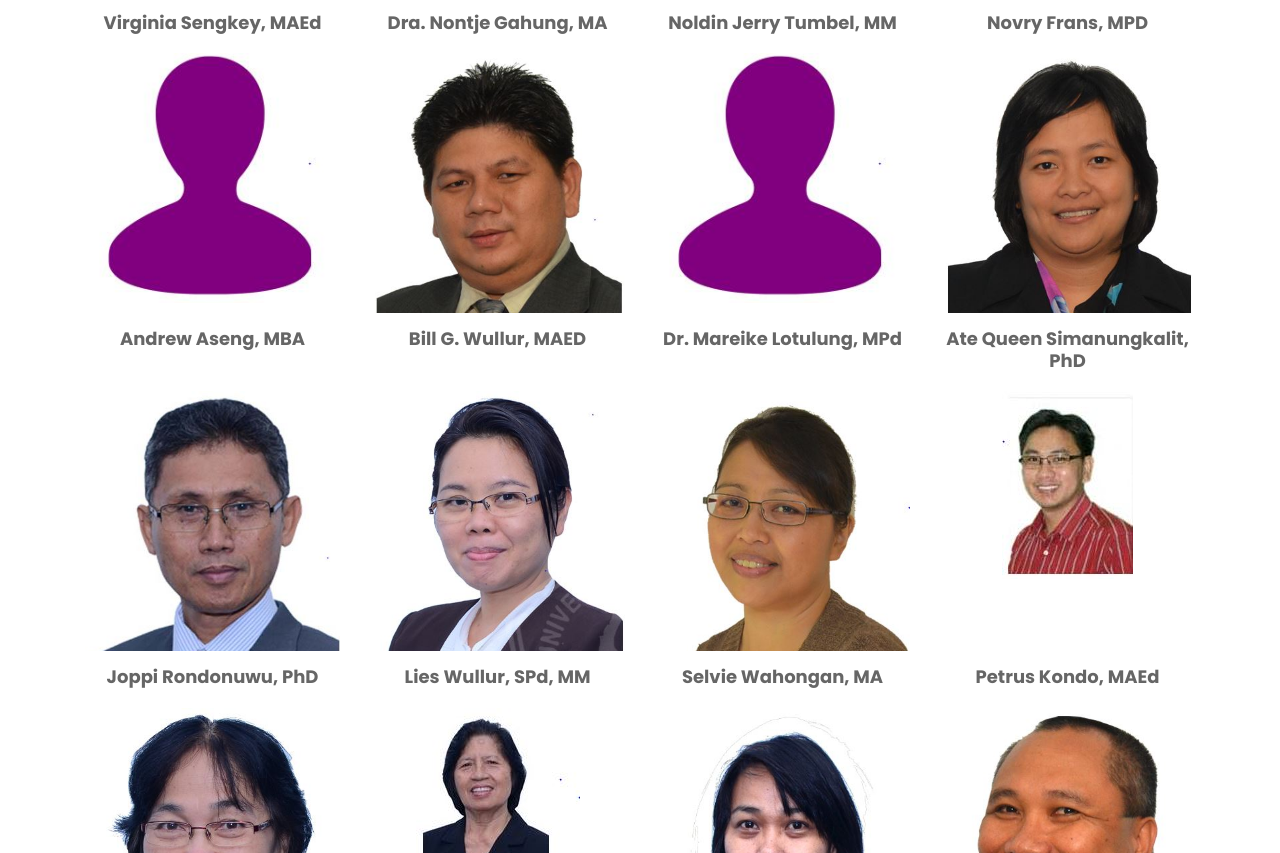
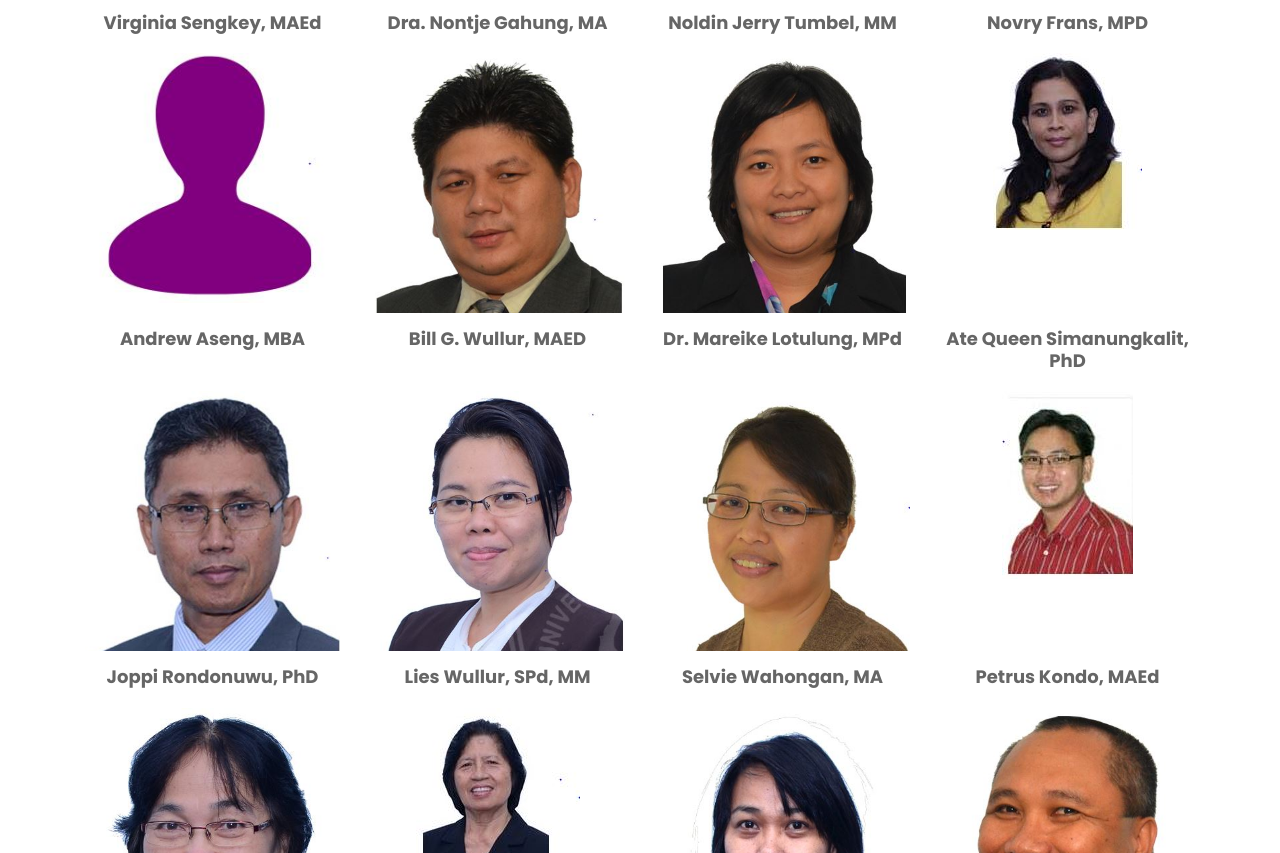
Before and after one commit to jun2900/projekFinalWebDesign, a plain HTML site: page Final Projek/index.html in a window 1280 px wide. Shown: the part 3278-4131 px from the top of the page. Drawn offline with nearby package versions, Linux system fonts and the light colour scheme.

Commit message:
Update index.html

```diff
--- a/Final Projek/index.html
+++ b/Final Projek/index.html
@@ -307,14 +307,14 @@
 
           <div class="col-lg-3 col-md-6">
             <div class="member">
-              <div class="pic"><img src="img/dosenEmpty.JPG" alt=""></div>
+              <div class="pic"><img src="img/dosenMareike.JPG" alt=""></div>
               <h4>Dr. Mareike Lotulung, MPd</h4>
             </div>
           </div>
 
           <div class="col-lg-3 col-md-6">
             <div class="member">
-              <div class="pic"><img src="img/dosenMareike.JPG" alt=""></div>
+              <div class="pic"><img src="img/dosenAte.JPG" alt=""></div>
               <h4>Ate Queen Simanungkalit, PhD</h4>
             </div>
           </div>
```
